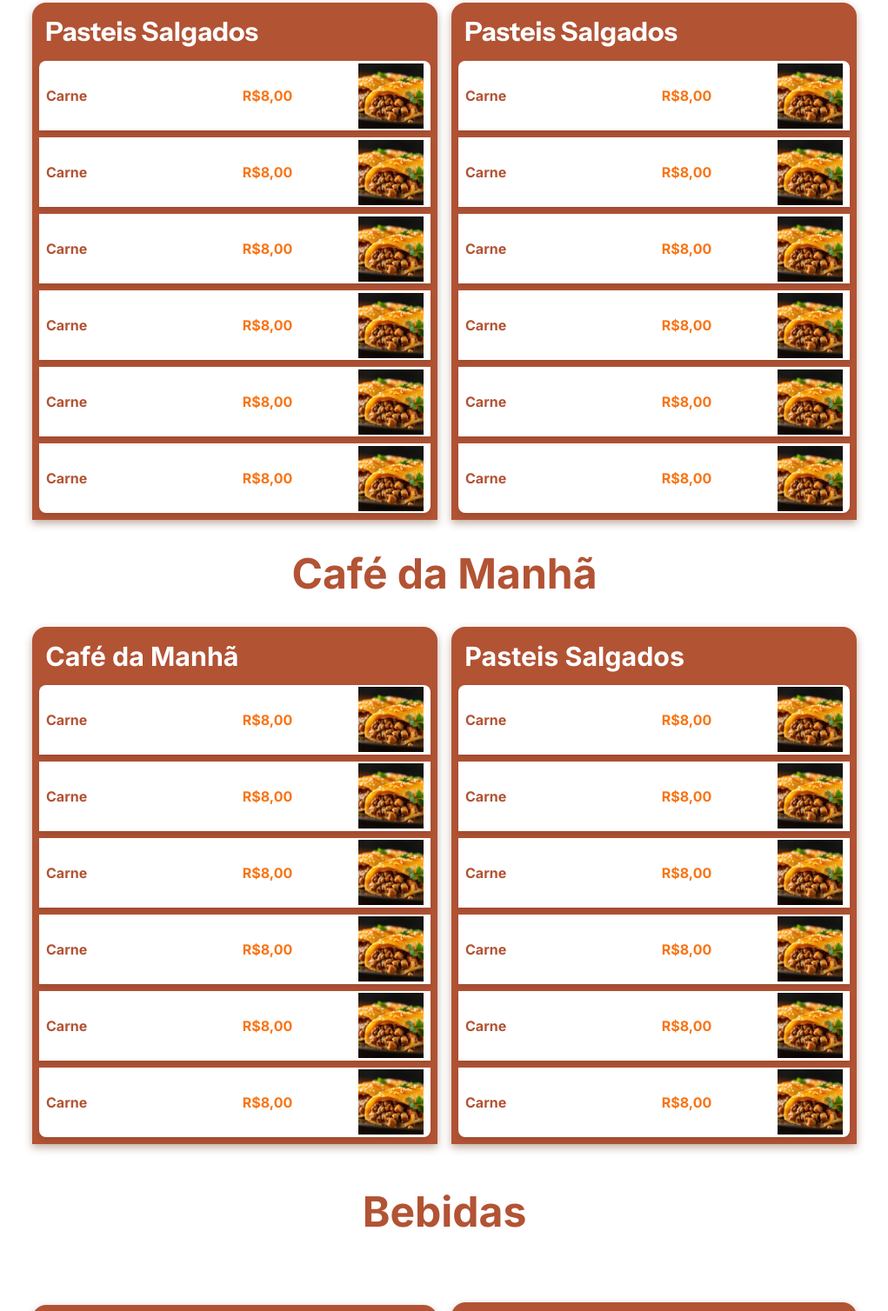
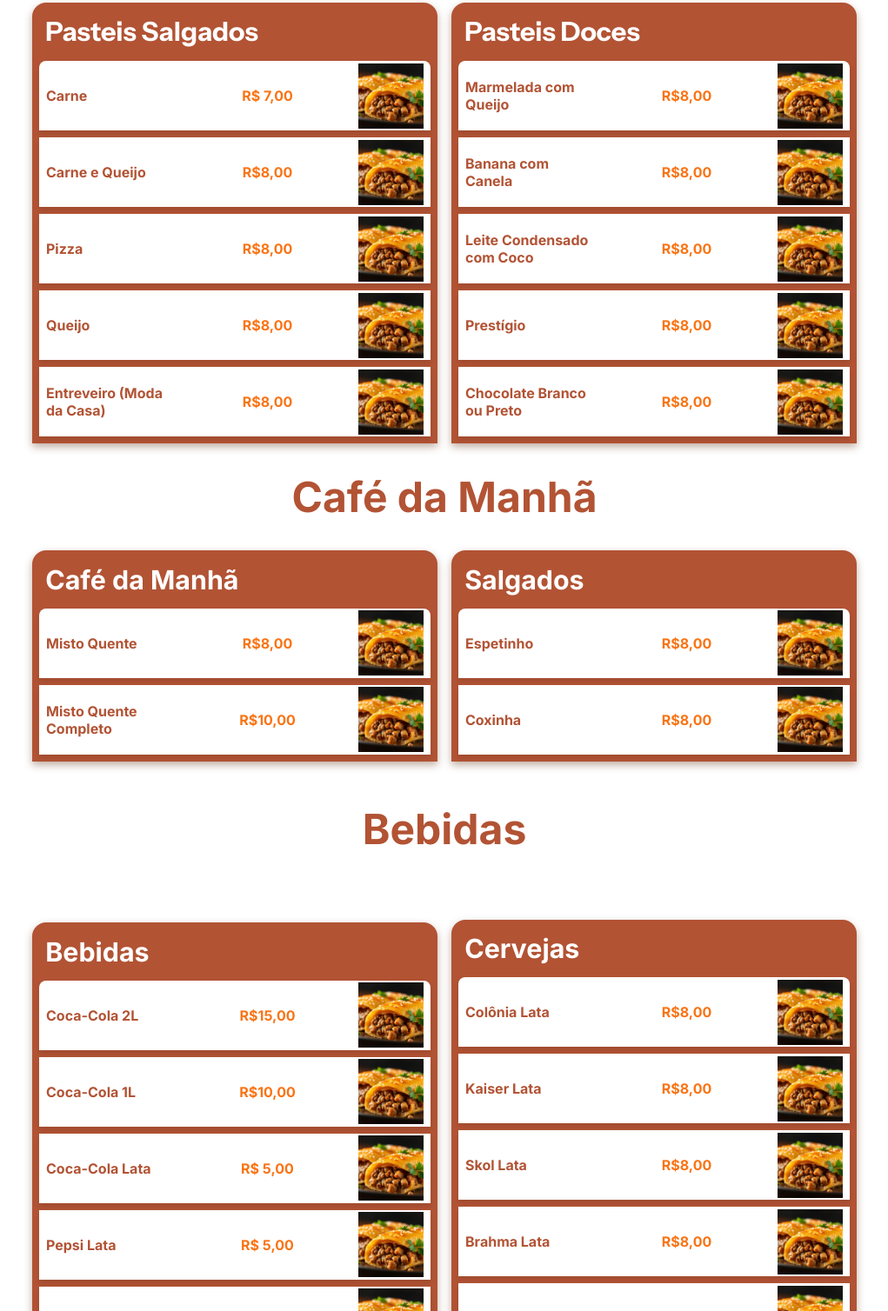
Before and after one commit to netenholima200-dev/Pastelaria, a plain HTML site: page index.html in a window 1280 px wide. Shown: the part 1176-2684 px from the top of the page at 87% size, without its empty margins (129-1150 px from the left). Drawn offline with nearby package versions, Linux system fonts and the light colour scheme.

Commit message:
add: reajuste

```diff
--- a/index.html
+++ b/index.html
@@ -79,36 +79,30 @@
 
             <article class="menu-salgados__item">
                 <p class="item">Carne</p>
+                <p class="valor">R$ 7,00</p>
+                <img class="item-img" src="img/pastel-carne.jpg" alt="foto do produto Pastel">
+            </article>
+
+            <article class="menu-salgados__item-2">
+                <p class="item">Carne e Queijo</p>
                 <p class="valor">R$8,00</p>
                 <img class="item-img" src="img/pastel-carne.jpg" alt="foto do produto Pastel">
             </article>
 
             <article class="menu-salgados__item-2">
-                <p class="item">Carne</p>
+                <p class="item">Pizza</p>
                 <p class="valor">R$8,00</p>
                 <img class="item-img" src="img/pastel-carne.jpg" alt="foto do produto Pastel">
             </article>
 
             <article class="menu-salgados__item-2">
-                <p class="item">Carne</p>
+                <p class="item">Queijo</p>
                 <p class="valor">R$8,00</p>
                 <img class="item-img" src="img/pastel-carne.jpg" alt="foto do produto Pastel">
             </article>
 
             <article class="menu-salgados__item-2">
-                <p class="item">Carne</p>
-                <p class="valor">R$8,00</p>
-                <img class="item-img" src="img/pastel-carne.jpg" alt="foto do produto Pastel">
-            </article>
-
-            <article class="menu-salgados__item-2">
-                <p class="item">Carne</p>
-                <p class="valor">R$8,00</p>
-                <img class="item-img" src="img/pastel-carne.jpg" alt="foto do produto Pastel">
-            </article>
-
-            <article class="menu-salgados__item-3">
-                <p class="item">Carne</p>
+                <p class="item">Entreveiro (Moda da Casa)</p>
                 <p class="valor">R$8,00</p>
                 <img class="item-img" src="img/pastel-carne.jpg" alt="foto do produto Pastel">
             </article>
@@ -116,44 +110,37 @@
         </div>
 
         <div class="menu-salgados__fundoC">
-            <h3 class="menu-salgados__h3">Pasteis Salgados</h3>
+            <h3 class="menu-salgados__h3">Pasteis Doces</h3>
 
             <article class="menu-salgados__item">
-                <p class="item">Carne</p>
+                <p class="item">Marmelada com Queijo</p>
                 <p class="valor">R$8,00</p>
                 <img class="item-img" src="img/pastel-carne.jpg" alt="foto do produto Pastel">
             </article>
 
             <article class="menu-salgados__item-2">
-                <p class="item">Carne</p>
+                <p class="item">Banana com Canela</p>
                 <p class="valor">R$8,00</p>
                 <img class="item-img" src="img/pastel-carne.jpg" alt="foto do produto Pastel">
             </article>
 
             <article class="menu-salgados__item-2">
-                <p class="item">Carne</p>
+                <p class="item">Leite Condensado com Coco</p>
                 <p class="valor">R$8,00</p>
                 <img class="item-img" src="img/pastel-carne.jpg" alt="foto do produto Pastel">
             </article>
 
             <article class="menu-salgados__item-2">
-                <p class="item">Carne</p>
+                <p class="item">Prestígio</p>
                 <p class="valor">R$8,00</p>
                 <img class="item-img" src="img/pastel-carne.jpg" alt="foto do produto Pastel">
             </article>
 
             <article class="menu-salgados__item-2">
-                <p class="item">Carne</p>
+                <p class="item">Chocolate Branco ou Preto</p>
                 <p class="valor">R$8,00</p>
                 <img class="item-img" src="img/pastel-carne.jpg" alt="foto do produto Pastel">
             </article>
-
-            <article class="menu-salgados__item-3">
-                <p class="item">Carne</p>
-                <p class="valor">R$8,00</p>
-                <img class="item-img" src="img/pastel-carne.jpg" alt="foto do produto Pastel">
-            </article>
-
         </div>
     </section>
 
@@ -167,78 +154,30 @@
             <h3 class="menu-salgados__h3">Café da Manhã</h3>
 
             <article class="menu-salgados__item">
-                <p class="item">Carne</p>
+                <p class="item">Misto Quente</p>
                 <p class="valor">R$8,00</p>
                 <img class="item-img" src="img/pastel-carne.jpg" alt="foto do produto Pastel">
             </article>
 
             <article class="menu-salgados__item-2">
-                <p class="item">Carne</p>
-                <p class="valor">R$8,00</p>
-                <img class="item-img" src="img/pastel-carne.jpg" alt="foto do produto Pastel">
-            </article>
-
-            <article class="menu-salgados__item-2">
-                <p class="item">Carne</p>
-                <p class="valor">R$8,00</p>
-                <img class="item-img" src="img/pastel-carne.jpg" alt="foto do produto Pastel">
-            </article>
-
-            <article class="menu-salgados__item-2">
-                <p class="item">Carne</p>
-                <p class="valor">R$8,00</p>
-                <img class="item-img" src="img/pastel-carne.jpg" alt="foto do produto Pastel">
-            </article>
-
-            <article class="menu-salgados__item-2">
-                <p class="item">Carne</p>
-                <p class="valor">R$8,00</p>
-                <img class="item-img" src="img/pastel-carne.jpg" alt="foto do produto Pastel">
-            </article>
-
-            <article class="menu-salgados__item-3">
-                <p class="item">Carne</p>
-                <p class="valor">R$8,00</p>
+                <p class="item">Misto Quente Completo</p>
+                <p class="valor">R$10,00</p>
                 <img class="item-img" src="img/pastel-carne.jpg" alt="foto do produto Pastel">
             </article>
 
         </div>
 
         <div class="menu-salgados__fundoC">
-            <h3 class="menu-salgados__h3">Pasteis Salgados</h3>
+            <h3 class="menu-salgados__h3">Salgados</h3>
 
             <article class="menu-salgados__item">
-                <p class="item">Carne</p>
+                <p class="item">Espetinho</p>
                 <p class="valor">R$8,00</p>
                 <img class="item-img" src="img/pastel-carne.jpg" alt="foto do produto Pastel">
             </article>
 
             <article class="menu-salgados__item-2">
-                <p class="item">Carne</p>
-                <p class="valor">R$8,00</p>
-                <img class="item-img" src="img/pastel-carne.jpg" alt="foto do produto Pastel">
-            </article>
-
-            <article class="menu-salgados__item-2">
-                <p class="item">Carne</p>
-                <p class="valor">R$8,00</p>
-                <img class="item-img" src="img/pastel-carne.jpg" alt="foto do produto Pastel">
-            </article>
-
-            <article class="menu-salgados__item-2">
-                <p class="item">Carne</p>
-                <p class="valor">R$8,00</p>
-                <img class="item-img" src="img/pastel-carne.jpg" alt="foto do produto Pastel">
-            </article>
-
-            <article class="menu-salgados__item-2">
-                <p class="item">Carne</p>
-                <p class="valor">R$8,00</p>
-                <img class="item-img" src="img/pastel-carne.jpg" alt="foto do produto Pastel">
-            </article>
-
-            <article class="menu-salgados__item-3">
-                <p class="item">Carne</p>
+                <p class="item">Coxinha</p>
                 <p class="valor">R$8,00</p>
                 <img class="item-img" src="img/pastel-carne.jpg" alt="foto do produto Pastel">
             </article>
```
